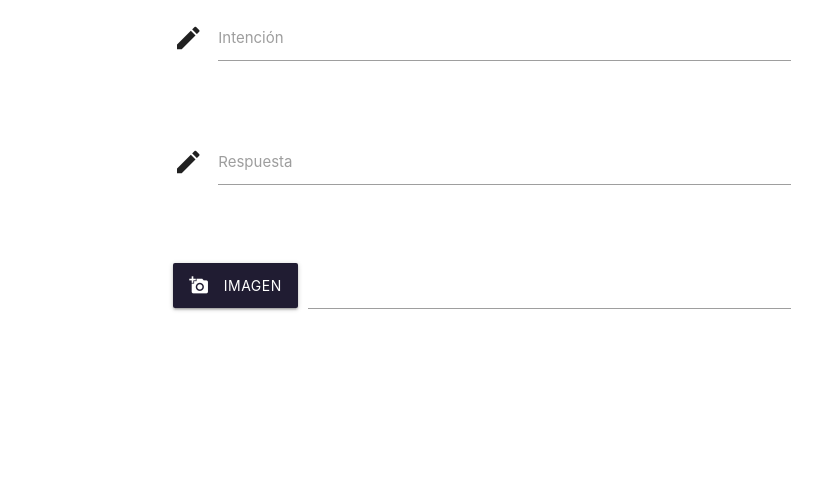
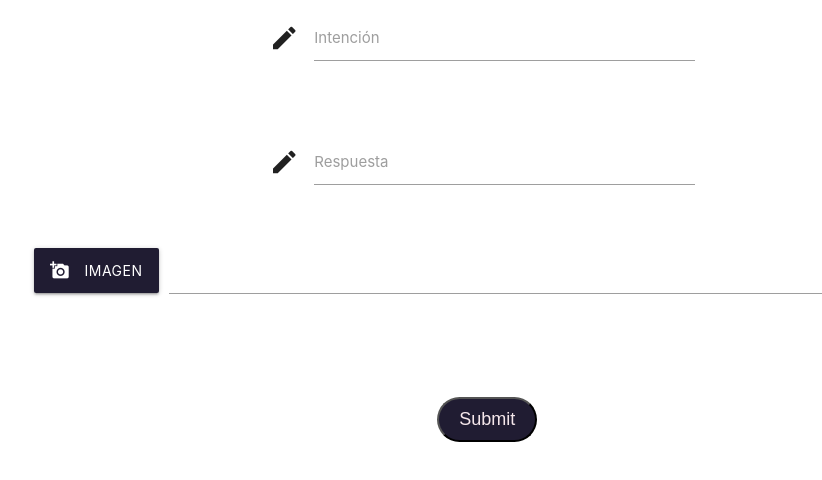
Before and after one commit to proyectopop/alberto_chatbot_admin, a website: page index.html in a window 1280 px wide. Shown: the whole page, without its empty margins (158-980 px from the left). Drawn offline with nearby package versions, Linux system fonts and the light colour scheme.

Commit message:
boton enviar agregado

```diff
--- a/index.html
+++ b/index.html
@@ -23,6 +23,7 @@
     <title>Alberto Chatbot Admin</title>
   </head>
   <body>
+      <form action="#" class="container" method="POST" enctype="multipart/form-data">
     <div class="row">
       <div class="col s6 push-s3">
         <div class="row">
@@ -45,8 +46,7 @@
         </div>
       </div>
     </div>
-    <div class="row">
-      <form action="#" class="col s6 push-s3">
+    <div class="row" class="col s6 push-s3">
         <div class="file-field input-field ">
           <div class="btn fondo-primario">
             <span>
@@ -59,6 +59,9 @@
             <input class="file-path validate" type="text" />
           </div>
         </div>
+
+        <input type="submit" class="submit">
+
       </form>
     </div>
   </body>
--- a/styles.css
+++ b/styles.css
@@ -12,3 +12,22 @@
 .fondo-secundario:hover {
   background-color: var(--color-secundario);
 }
+
+.submit {
+  -webkit-border-radius: 28;
+  -moz-border-radius: 28;
+  border-radius: 28px;
+  font-family: Arial;
+  color: #f5e7eb;
+  font-size: 18px;
+  background: #201c32;
+  padding: 10px 20px 10px 20px;
+  text-decoration: none;
+  margin-left: 45%;
+  margin-top: 80px;
+}
+
+.submit:hover {
+  background: #095280;
+  text-decoration: none;
+}
```
